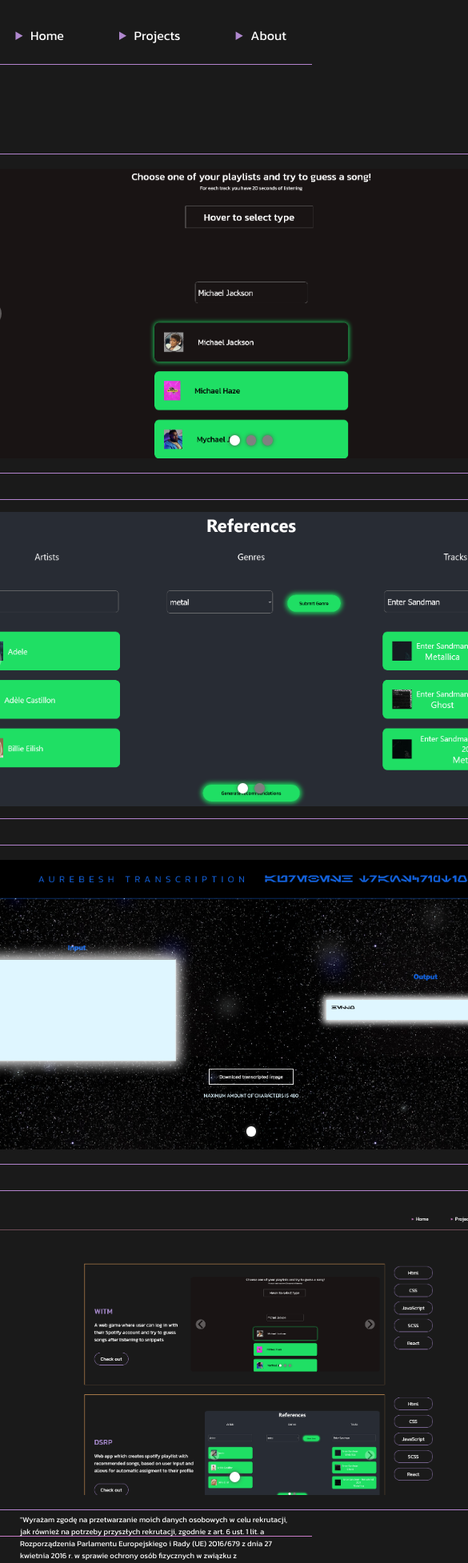
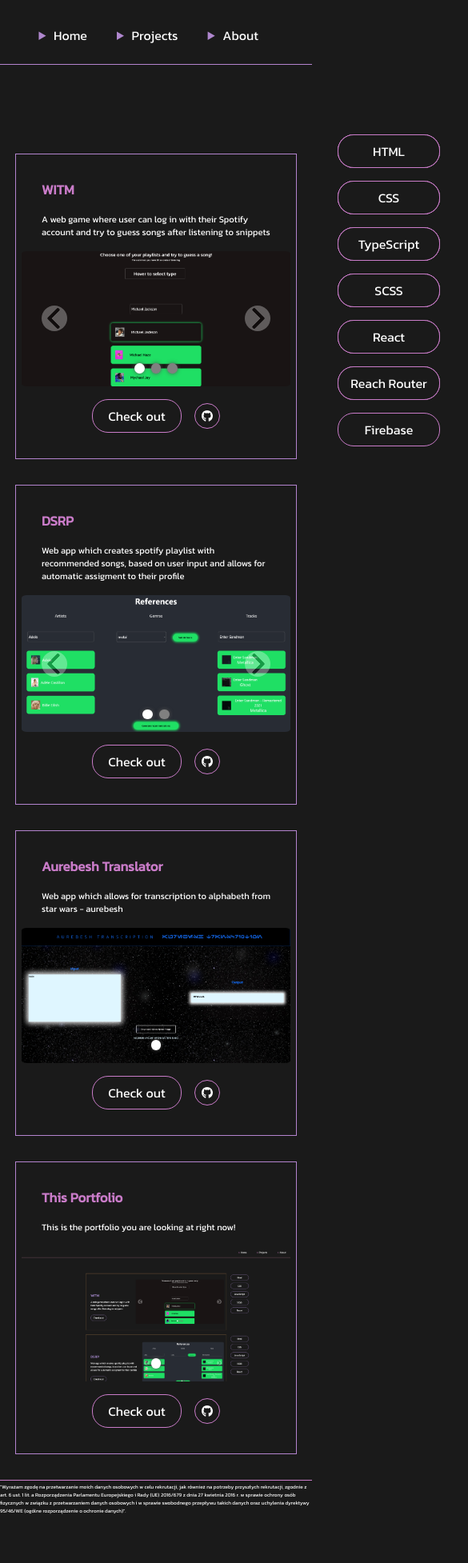
Before and after one commit to D-e-v-o-r-a-n/portfolio, a React (Create React App) app: page /projects in a window 390 px wide. Shown: the top 1954 px of the page at 80% size, 585 px wide, since content can reach past the window. After the commit the page ends 1898 px from the top, so only its background shows below. Built offline with nearby package versions, Linux system fonts and the light colour scheme.

Commit message:
Mobile support added

```diff
--- a/src/App.tsx
+++ b/src/App.tsx
@@ -6,6 +6,7 @@ import HomeComponent from './Components/Home/Home';
 import ProjectsComponent from './Components/Projects/Projects';
 import AboutComponent from './Components/About/About';
 import FooterComponent from './Components/Footer/Footer';
+import './queries.scss'
 
 let Home = (props: RouteComponentProps) => <HomeComponent />
 
--- a/src/Components/Home/Home.tsx
+++ b/src/Components/Home/Home.tsx
@@ -6,7 +6,7 @@ import AboutComponent from '../About/About';
 const HomeComponent:FC = () => {
   return (
     <>
-        <h2 id='welcome'>Hello! Im Bartek</h2>
+        <h2 id='welcome'>Hello! Im Bartek.</h2>
     </>
   );
 }
--- a/src/Components/ProjectListItem/ProjectListItem.tsx
+++ b/src/Components/ProjectListItem/ProjectListItem.tsx
@@ -19,12 +19,13 @@ const ProjectsListItem:FC<ProjectProps> = ( props ) => {
             <h2>{props.project.name}</h2>
             <div>{props.project.description}</div>
         </div>
+
+        <Carousel slides={props.project.images}/>
+
         <div className="links-container">
             <a href={props.project.links[0]} className='link-button'>Check out</a>
             <a href={props.project.links[1]} className='github-link-button'> <FaGithub/></a>
         </div>
-        <Carousel slides={props.project.images}/>
-
         <div className="tags">
             {props.project.tags.map(tag=>{
                 return <span className='tag'>{tag}</span>
--- /dev/null
+++ b/src/queries.scss
@@ -0,0 +1,40 @@
+@media screen and (max-width: 400px) {
+    header{
+      justify-content: center;
+
+      div{
+        nav{
+          ul{
+           width: 16rem;
+         }
+        }
+        }
+    }
+    .project-container{
+        position: initial;
+        width: 22rem;
+        height: auto;
+        display: block;
+
+        .text-container{
+            font-size: 0.7rem;
+        }
+
+        .links-container{
+            position: inherit;
+            margin: 1rem;
+        }
+    }
+    .carousel{
+        width: auto;
+        .carousel-slide{
+            width: 21rem;
+        }
+    }
+    .footer-container{
+        font-size: 0.4rem;
+        div{
+            padding: 0;
+        }
+    }
+}
```
